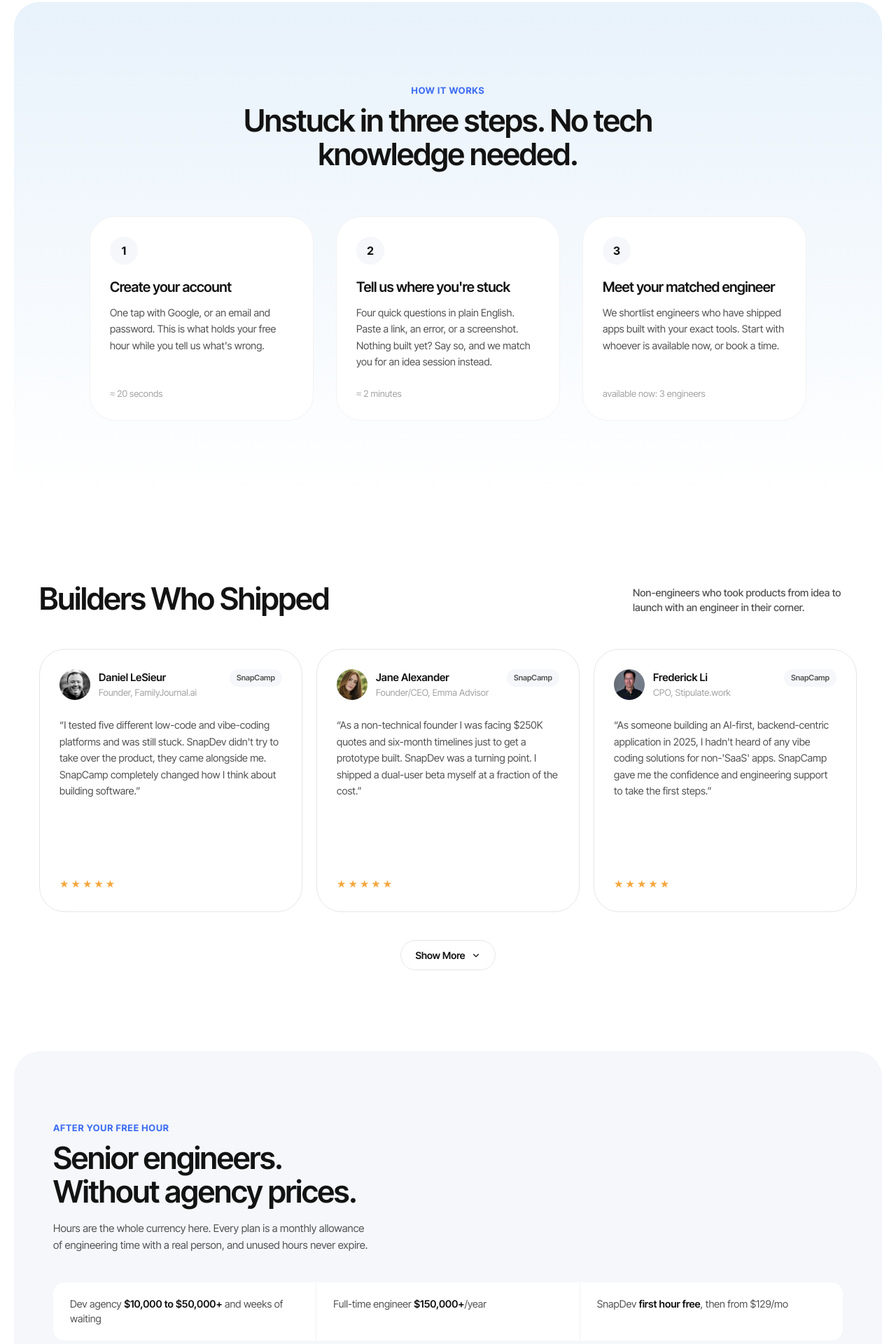
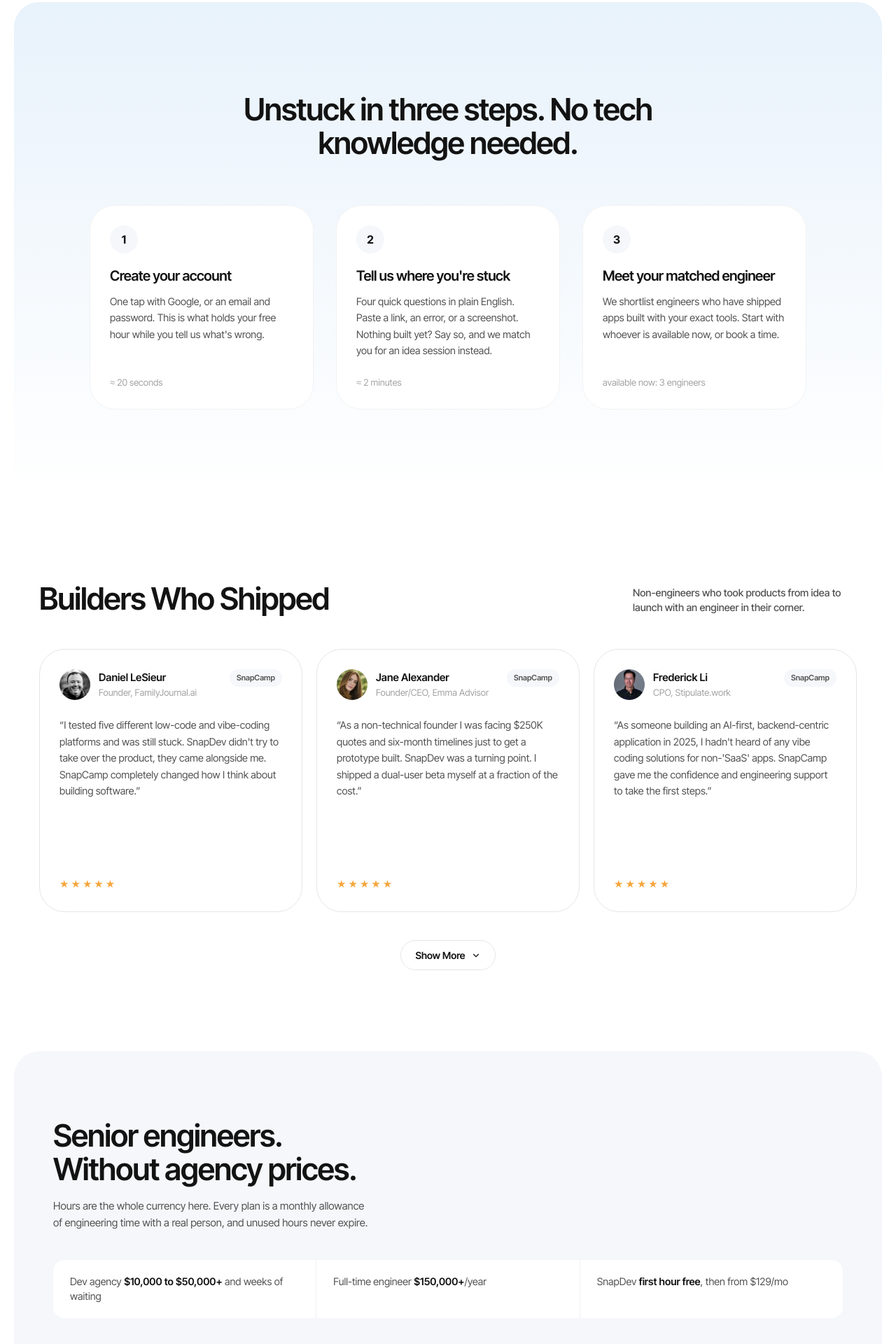
Before and after one commit to arbazghani-emberai/snapdev-site, a Next.js app: page / in a window 1280 px wide. Shown: the part 3920-5840 px from the top of the page at 70% size. Built offline with nearby package versions, Linux system fonts and the light colour scheme.

Commit message:
Remove kicker labels from How It Works and pricing sections
Drop the "How it works" and "After your free hour" eyebrow labels
per feedback.

```diff
--- a/src/components/HowItWorks.tsx
+++ b/src/components/HowItWorks.tsx
@@ -27,10 +27,9 @@ export default function HowItWorks() {
     >
       <div className="mx-auto flex min-h-[520px] max-w-[1500px] flex-col justify-center px-6 sm:px-10 md:px-14">
         <Reveal className="mx-auto max-w-2xl text-center">
-          <span className="text-brand text-[13px] font-bold tracking-[0.06em] uppercase">How it works</span>
           <h2
             id="how-heading"
-            className="font-heading mt-2 text-[34px] leading-[1.1] font-semibold tracking-tight md:text-[44px]"
+            className="font-heading text-[34px] leading-[1.1] font-semibold tracking-tight md:text-[44px]"
           >
             Unstuck in three steps. No tech knowledge needed.
           </h2>
--- a/src/components/PricingComparisonSection.tsx
+++ b/src/components/PricingComparisonSection.tsx
@@ -85,10 +85,9 @@ export default function PricingComparisonSection() {
     >
       <div className="px-5 sm:px-10 lg:px-14">
         <Reveal>
-          <span className="text-brand text-[13px] font-bold tracking-[0.06em] uppercase">After your free hour</span>
           <h2
             id="pricing-comparison-heading"
-            className="font-heading mt-2 text-[34px] leading-[1.1] font-semibold tracking-tight md:text-[44px]"
+            className="font-heading text-[34px] leading-[1.1] font-semibold tracking-tight md:text-[44px]"
           >
             Senior engineers.
             <br />
```
